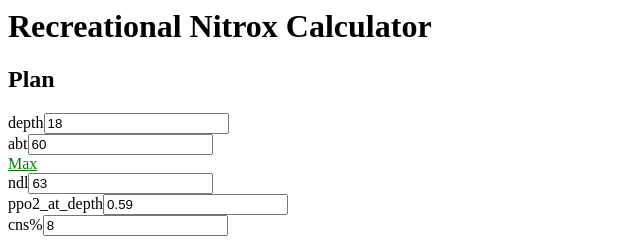
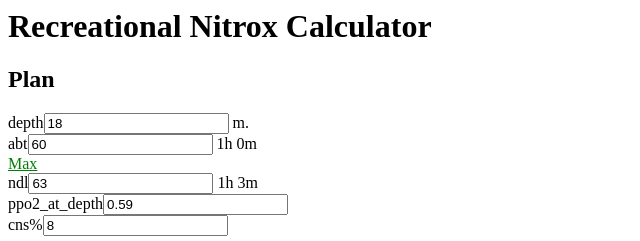
Before and after one commit to mrolafsson/EANx_js, a plain HTML site: page index.html in a window 1280 px wide. Shown: the top 241 px of the page, 0-640 px from the left. Drawn offline with Linux system fonts and the light colour scheme.

Commit message:
labels and time formatting

```diff
--- a/index.html
+++ b/index.html
@@ -17,7 +17,7 @@
 					Planned depth exceeds maximum operating depth!<br/>
                     Change plan to shallower <a href="#" onclick="depth(mod());">depth</a> or choose a more <a href="#" onclick="eanx(EANx.bestMix(ppo2(), depth()));">suitable</a> gas mixture.
 				</div>
-				<label for="depth">depth</label><input type="number" name="depth" value="18" id="depth">
+				<label for="depth">depth</label><input type="number" name="depth" value="18" id="depth"> m.
                 <div class="slack" style="display: none;">
                     <a href="#" onclick="maximiseDepth();">Max</a>
                 </div>
@@ -28,14 +28,14 @@
 					Actual Bottom Time exceeds the No Decompression Limit!<br/>
                     Plan for a <a href="#" onclick="abt(ndl());">shorter</a> dive or choose a more <a href="#" onclick="eanx(EANx.bestMix(ppo2(), depth()));">suitable</a> gas mixture.
 				</div>
-				<label for="abt">abt</label><input type="number" name="abt" value="60" id="abt">
+				<label for="abt">abt</label><input type="number" name="abt" value="60" id="abt"> <span class="clock"></span>
                 <div class="slack" style="display: none;">
                     <a href="#" onclick="maximiseAbt();">Max</a>
                 </div>
 			</section>
 
             <section class="ndl">
-				<label for="ndl">ndl</label><input type="number" name="ndl" value="" id="ndl" readonly>
+				<label for="ndl">ndl</label><input type="number" name="ndl" value="" id="ndl" readonly> <span class="clock"></span>
 			</section>
 
             <section class="ppo2_at_depth">
@@ -65,7 +65,7 @@
 			</section>
 
 			<section class="mod">
-				<label for="mod">mod</label><input type="number" name="mod" value="" id="mod" readonly>
+				<label for="mod">mod</label><input type="number" name="mod" value="" id="mod" readonly> m.
 			</section>
 		</div>
 
--- a/js/view.js
+++ b/js/view.js
@@ -31,6 +31,8 @@ function results() {
     $('#cnsfrac').val(cns.toFixed(2) * 100);
 
     $('#ndl').val(ndl().toFixed(0));
+    $('#ndl').siblings('span.clock').html(minsToHM(ndl()));
+    $('#abt').siblings('span.clock').html(minsToHM(abt()));
 
     tooLong(ndl() < abt());
     tooDeep(depth() > mod());
@@ -86,6 +88,7 @@ function maximiseDepth() {
 function abt(abt) {
     if (abt) {
         $('#abt').val(abt).change();
+        $('#abt').siblings('span.clock').html(minsToHM(abt));
     }
     return parseInt($('#abt').val());
 }
@@ -122,3 +125,7 @@ function tooLong(state) {
         }
     }
 }
+
+function minsToHM(mins) {
+    return Math.floor(mins / 60) + 'h ' + (mins % 60) + 'm';
+}
```
